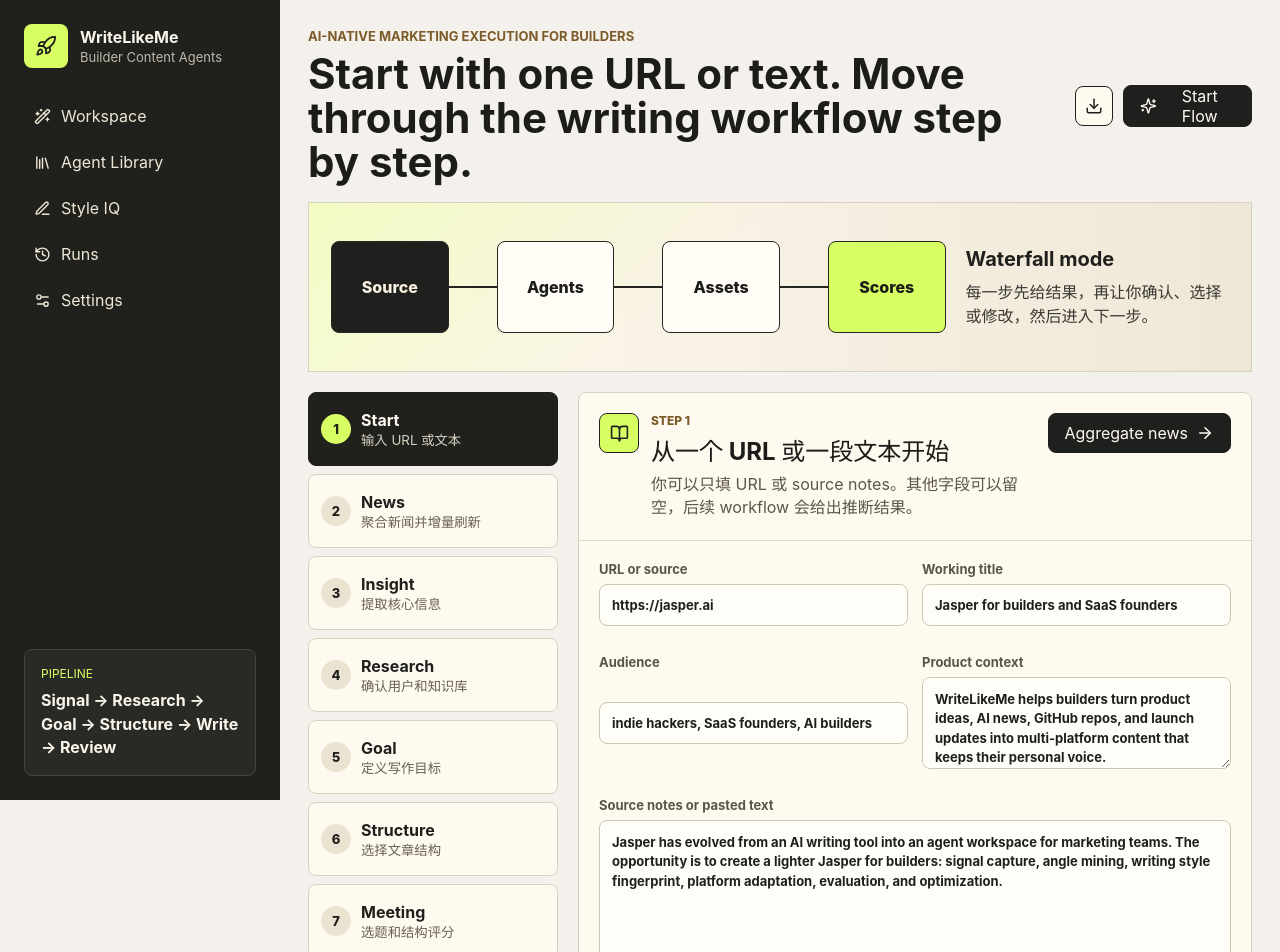
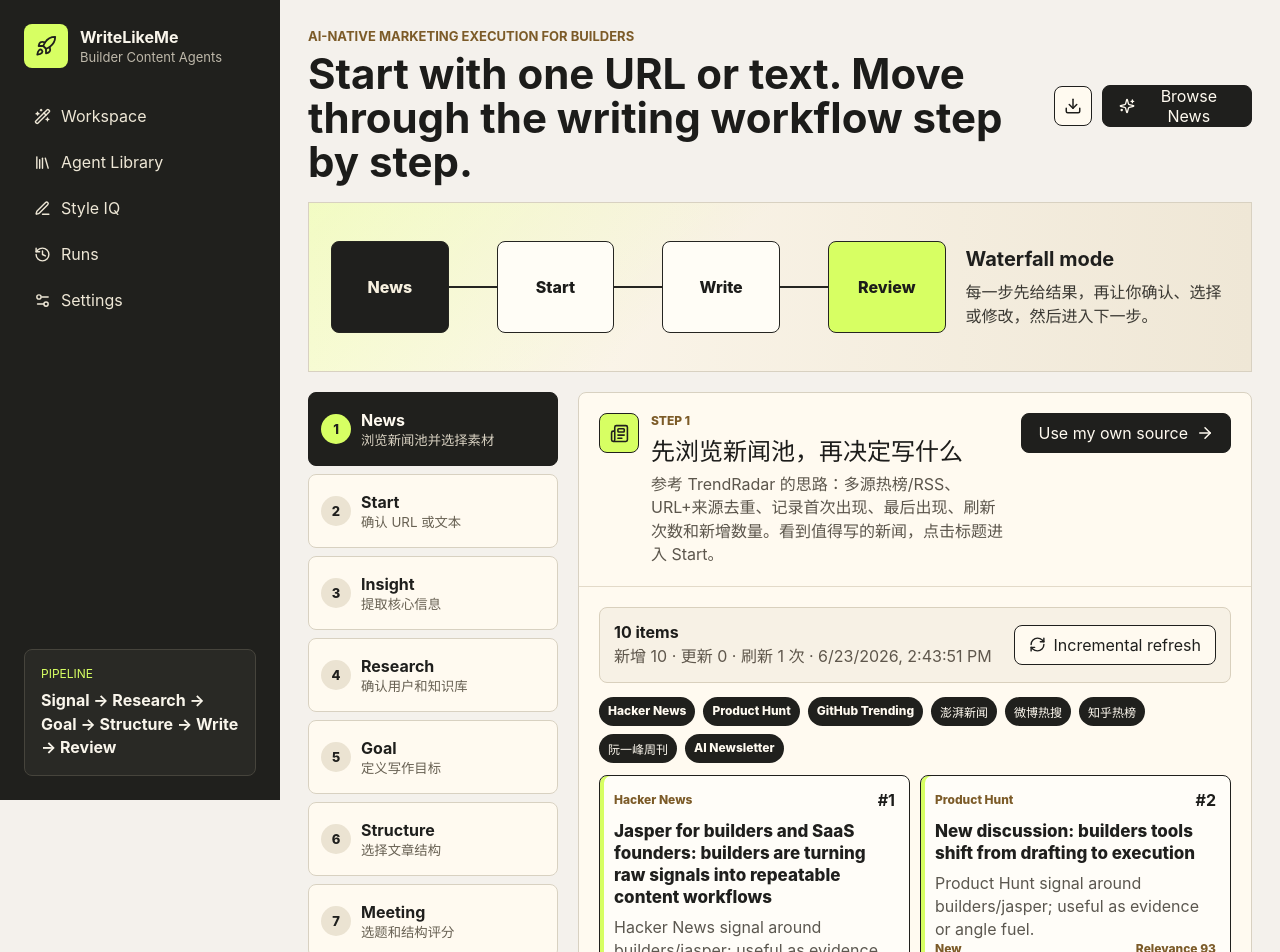
Before and after one commit to fendouai/WriteLikeMe, a React (Vite) app: page / in a window 1280 px wide. Shown: the top 952 px of the page. Built offline with nearby package versions, Linux system fonts and the light colour scheme.

Commit message:
Put news discovery before source start

```diff
--- a/src/App.tsx
+++ b/src/App.tsx
@@ -77,8 +77,8 @@
 };
 
 const workflowSteps = [
-  { id: 'input', title: 'Start', description: '输入 URL 或文本' },
-  { id: 'news', title: 'News', description: '聚合新闻并增量刷新' },
+  { id: 'news', title: 'News', description: '浏览新闻池并选择素材' },
+  { id: 'input', title: 'Start', description: '确认 URL 或文本' },
   { id: 'insight', title: 'Insight', description: '提取核心信息' },
   { id: 'research', title: 'Research', description: '确认用户和知识库' },
   { id: 'goal', title: 'Goal', description: '定义写作目标' },
@@ -119,7 +119,7 @@
   const [runtimeConfig, setRuntimeConfig] = useState<RuntimeConfig>(() => loadRuntimeConfig());
   const [selectedAngleId, setSelectedAngleId] = useState<string | undefined>(runs[0]?.selectedAngleId);
   const [activePlatform, setActivePlatform] = useState(0);
-  const [activeStep, setActiveStep] = useState<WorkflowStepId>('input');
+  const [activeStep, setActiveStep] = useState<WorkflowStepId>('news');
   const [settingsOpen, setSettingsOpen] = useState(false);
   const [copied, setCopied] = useState(false);
 
@@ -144,6 +144,20 @@
     const next = refreshNewsAggregation(source, newsAggregation);
     setNewsAggregation(next);
     saveNewsAggregation(next);
+  }
+
+  function selectNewsItem(item: NewsAggregation['items'][number]) {
+    const nextSource: SourceInput = {
+      ...source,
+      url: item.url,
+      title: item.title,
+      sourceText: `${item.title}\n\n${item.summary}\n\nSource: ${item.sourceName}. Rank: #${item.rank}. Relevance: ${item.relevance}.`,
+      productContext: source.productContext || 'Use the selected news signal as raw material, then turn it into an engineered article workflow.',
+    };
+    setSource(nextSource);
+    saveSource(nextSource);
+    setActiveStep('input');
+    window.setTimeout(() => document.getElementById('workflow')?.scrollIntoView({ behavior: 'smooth', block: 'start' }), 0);
   }
 
   function refreshCurrentStep() {
@@ -277,20 +291,20 @@
             </button>
             <button className="primary-button" onClick={() => setActiveStep('news')}>
               <Sparkles size={18} />
-              Start Flow
+              Browse News
             </button>
           </div>
         </header>
 
         <div className="hero-band flow-hero">
           <div className="signal-map" aria-hidden="true">
-            <div className="map-node large">Source</div>
+            <div className="map-node large">News</div>
             <div className="map-line" />
-            <div className="map-node">Agents</div>
+            <div className="map-node">Start</div>
             <div className="map-line" />
-            <div className="map-node">Assets</div>
+            <div className="map-node">Write</div>
             <div className="map-line" />
-            <div className="map-node accent">Scores</div>
+            <div className="map-node accent">Review</div>
           </div>
           <div className="hero-copy">
             <strong>Waterfall mode</strong>
@@ -376,12 +390,12 @@
             {activeStep === 'input' && (
               <FlowCard
                 icon={<BookOpen size={19} />}
-                kicker="Step 1"
-                title="从一个 URL 或一段文本开始"
-                description="你可以只填 URL 或 source notes。其他字段可以留空，后续 workflow 会给出推断结果。"
+                kicker="Step 2"
+                title="确认新闻素材，或手动输入 URL / 文本"
+                description="你可以从 News 点进来，也可以自己填 URL、标题、目标读者、产品上下文和 source notes。确认后进入信号提取。"
                 action={
-                  <button className="primary-button" onClick={() => setActiveStep('news')}>
-                    Aggregate news
+                  <button className="primary-button" onClick={() => generateAndGo('insight')}>
+                    Build insight
                     <ArrowRight size={18} />
                   </button>
                 }
@@ -414,12 +428,12 @@
             {activeStep === 'news' && (
               <FlowCard
                 icon={<Newspaper size={19} />}
-                kicker="Step 2"
-                title="新闻聚合和增量刷新"
-                description="参考 TrendRadar 的思路：多源热榜/RSS、URL+来源去重、记录首次出现、最后出现、刷新次数和新增数量。"
+                kicker="Step 1"
+                title="先浏览新闻池，再决定写什么"
+                description="参考 TrendRadar 的思路：多源热榜/RSS、URL+来源去重、记录首次出现、最后出现、刷新次数和新增数量。看到值得写的新闻，点击标题进入 Start。"
                 action={
-                  <button className="primary-button" onClick={() => setActiveStep('insight')}>
-                    Use news signals
+                  <button className="primary-button" onClick={() => setActiveStep('input')}>
+                    Use my own source
                     <ArrowRight size={18} />
                   </button>
                 }
@@ -449,7 +463,11 @@
                         <span>{item.sourceName}</span>
                         <strong>#{item.rank}</strong>
                       </div>
-                      <h3>{item.title}</h3>
+                      <h3>
+                        <button className="news-title-button" onClick={() => selectNewsItem(item)}>
+                          {item.title}
+                        </button>
+                      </h3>
                       <p>{item.summary}</p>
                       <div className="news-footer">
                         <small>{item.isNew ? 'New' : `Seen ${item.seenCount}x`}</small>
--- a/src/styles.css
+++ b/src/styles.css
@@ -604,6 +604,23 @@
   margin: 10px 0 8px;
   font-size: 17px;
   line-height: 1.3;
+}
+
+.news-title-button {
+  display: block;
+  width: 100%;
+  padding: 0;
+  border: 0;
+  background: transparent;
+  color: #1f1f1d;
+  font-weight: 850;
+  line-height: 1.3;
+  text-align: left;
+}
+
+.news-title-button:hover {
+  text-decoration: underline;
+  text-underline-offset: 3px;
 }
 
 .news-card p,
```
Also changed, not shown: 6 other files (tests, documents, lock files or other folders).
